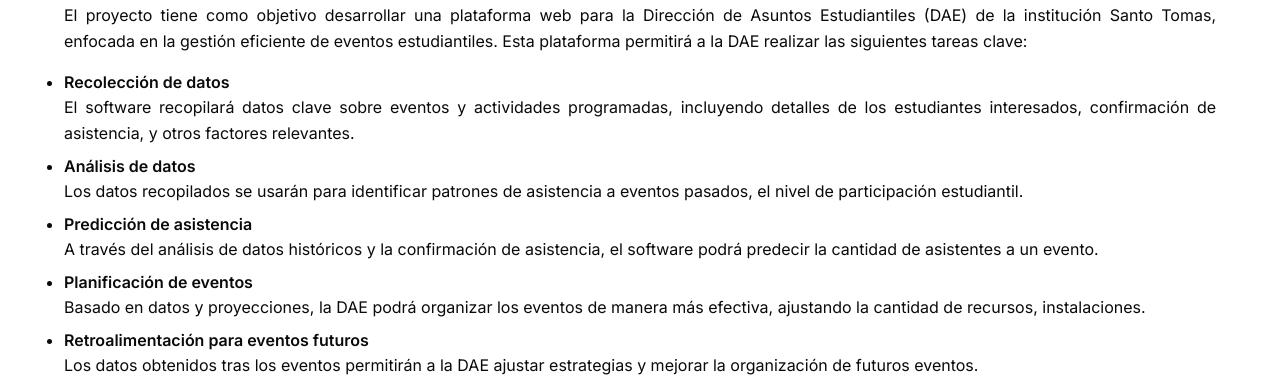
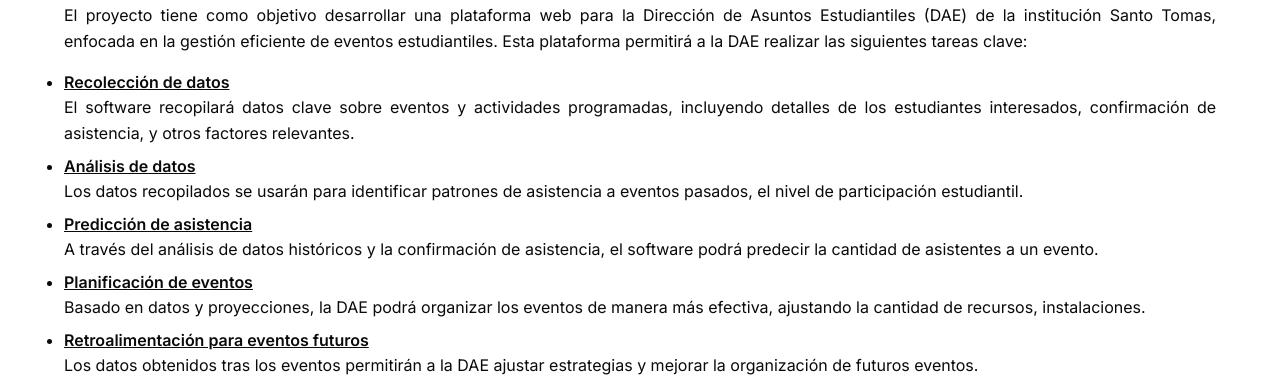
Before and after one commit to avilesxd/blackRock, a Next.js app: page / in a window 1280 px wide. Shown: the part 420-800 px from the top of the page. Built offline with nearby package versions, Linux system fonts and the light colour scheme.

Commit message:
style: :lipstick: pequeño cambio en el estilo

```diff
--- a/src/app/(home)/_components/ListItem.tsx
+++ b/src/app/(home)/_components/ListItem.tsx
@@ -3,7 +3,7 @@
 function ListItem({ title, description }: { title: string, description: string }) {
   return (
     <li className="my-2">
-      <h2 className="font-semibold">{title}</h2>
+      <h2 className="font-semibold underline">{title}</h2>
       <p className="text-justify leading-relaxed">{description}</p>
     </li>
   )
```
